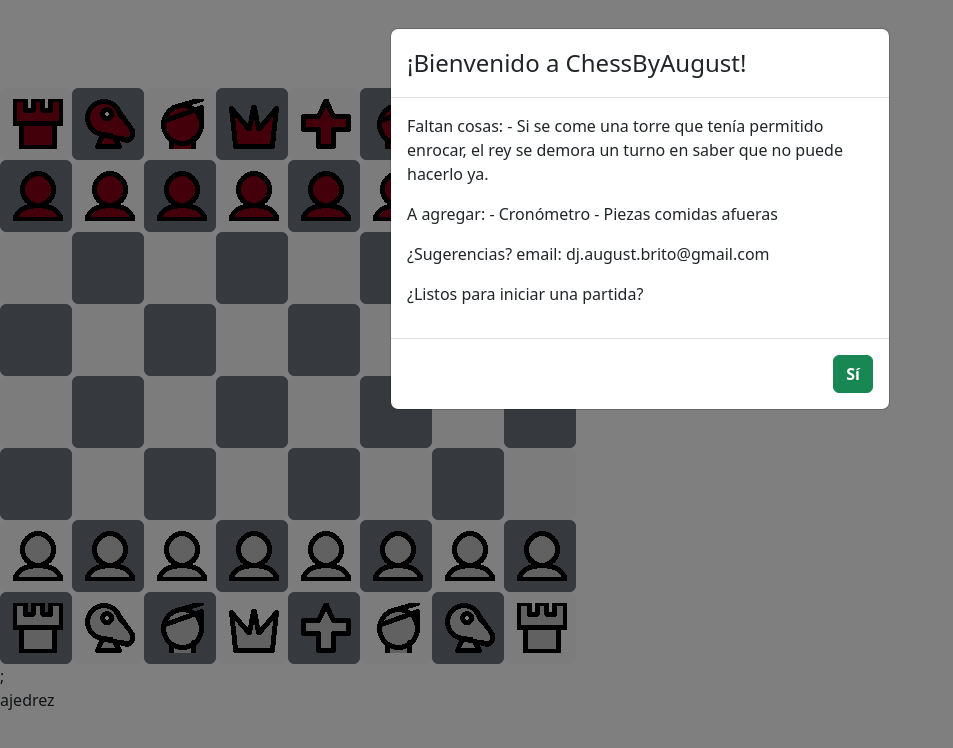
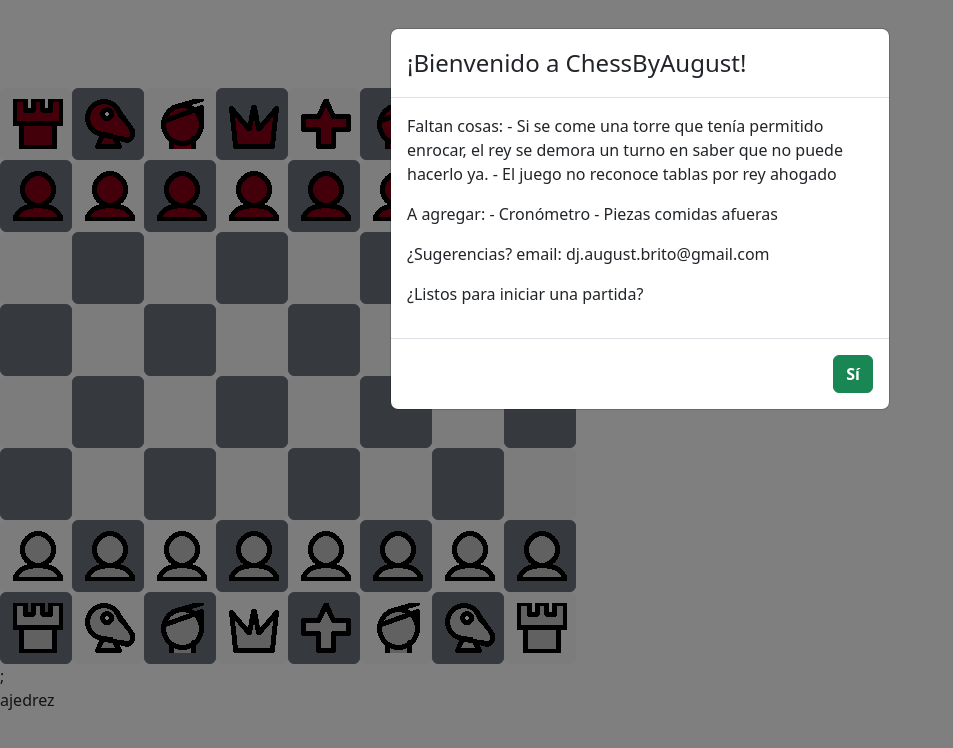
Before and after one commit to djauguust/ChessByAugust, a React (Vite) app: page / in a window 1280 px wide. Shown: the top 748 px of the page, without its empty margins (0-953 px from the left). Built offline with nearby package versions, Linux system fonts and the light colour scheme.

Commit message:
fix problem 3

```diff
--- a/src/Game.jsx
+++ b/src/Game.jsx
@@ -82,8 +82,9 @@ export const Game = () => {
 
             <Modal.Body>
               <p>
-                Faltan cosas: - Si se come una torre que tenía permitido enrocar, el rey
-                se demora un turno en saber que no puede hacerlo ya.
+                Faltan cosas: - Si se come una torre que tenía permitido
+                enrocar, el rey se demora un turno en saber que no puede hacerlo
+                ya. - El juego no reconoce tablas por rey ahogado
               </p>
               <p>A agregar: - Cronómetro - Piezas comidas afueras</p>
               <p>¿Sugerencias? email: dj.august.brito@gmail.com</p>
```
